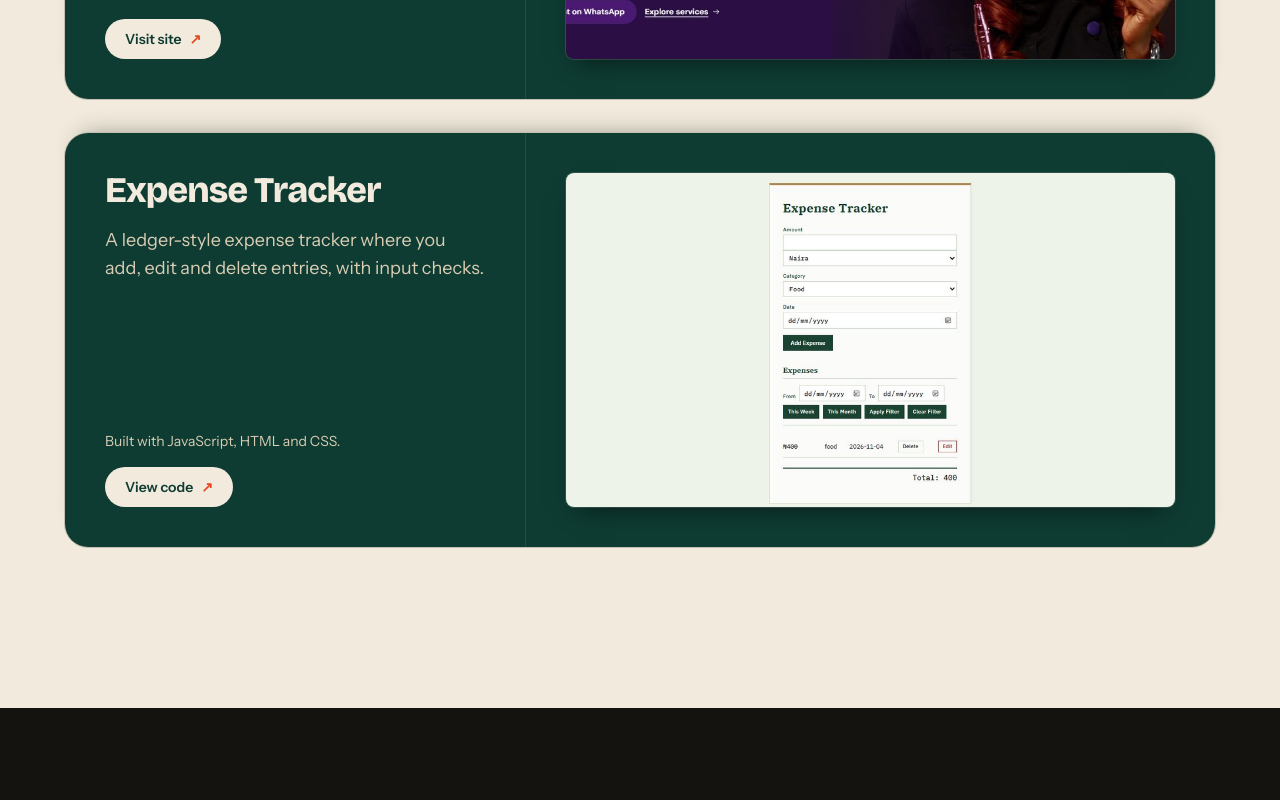
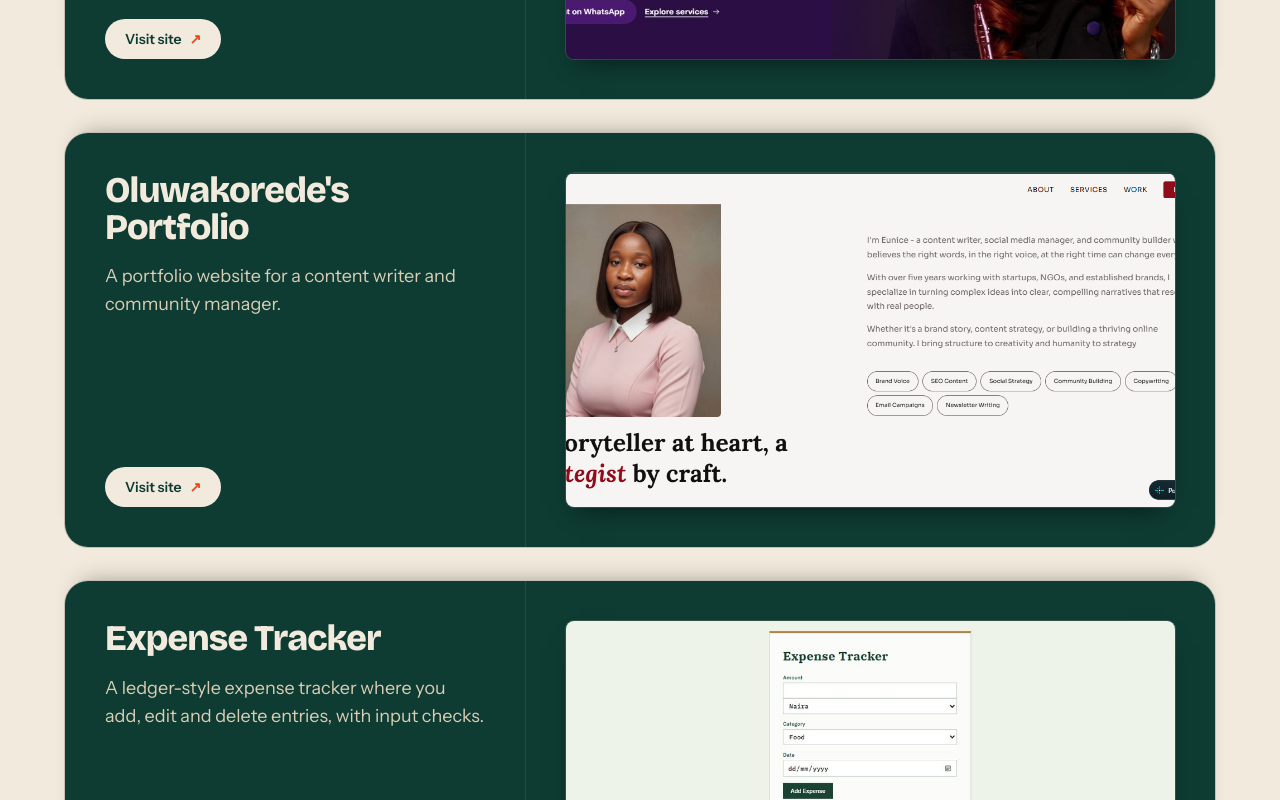
Before and after one commit to Damilola-Dev1/damilola-portfolio, a React (Vite) app: page / in a window 1280 px wide. Shown: the part 4260-5060 px from the top of the page. Built offline with nearby package versions, Linux system fonts and the light colour scheme.

Commit message:
Add Oluwakorede's Portfolio project card

```diff
--- a/src/components/Work.tsx
+++ b/src/components/Work.tsx
@@ -44,6 +44,12 @@ const PROJECTS: Project[] = [
     text: "A landing page for a beauty training business.",
     url: "https://pwesh-beauty-hub.netlify.app/",
     image: "/pwesh.jpg",
+  },
+  {
+    name: "Oluwakorede's Portfolio",
+    text: "A portfolio website for a content writer and community manager.",
+    url: "https://oluwakorede-eunice-portfolio.netlify.app/",
+    image: "/oluwakorede.png",
   },
   {
     name: "Expense Tracker",
```
Also changed, not shown: public/oluwakorede.png (added).
